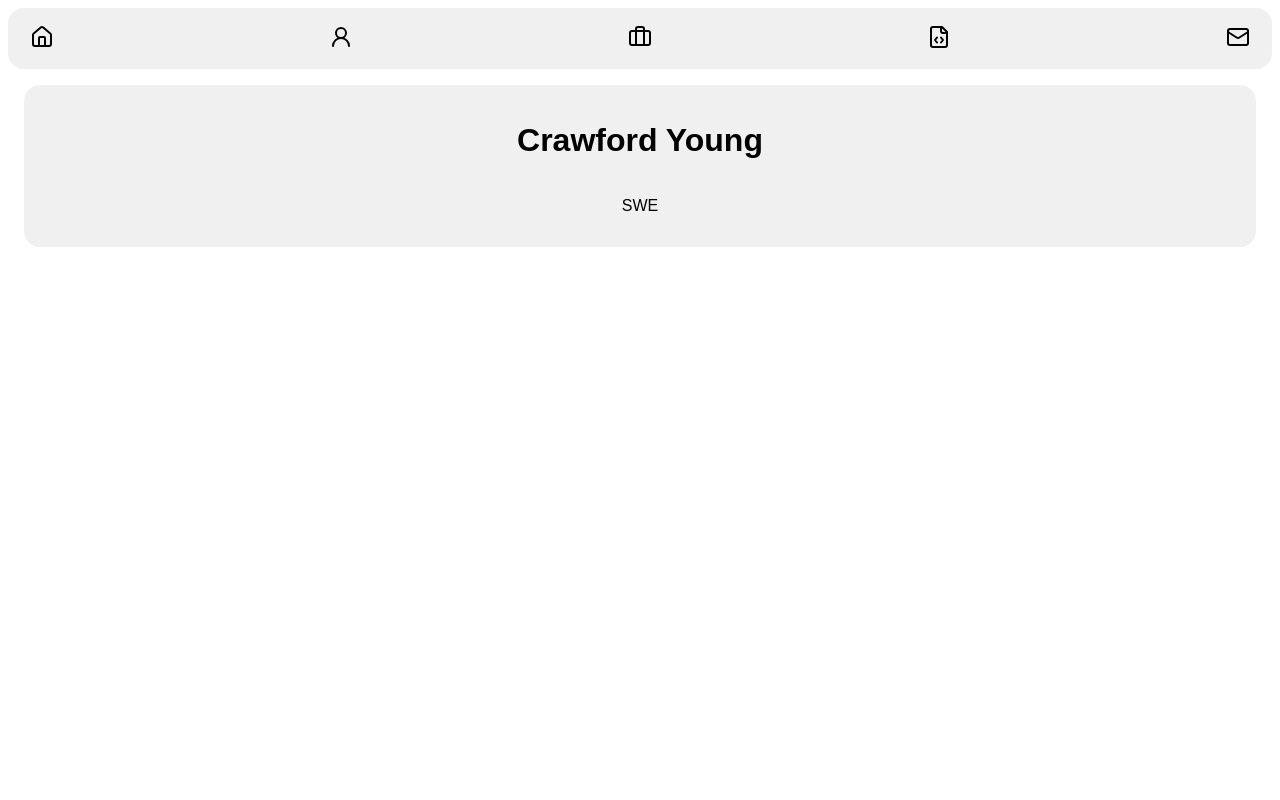
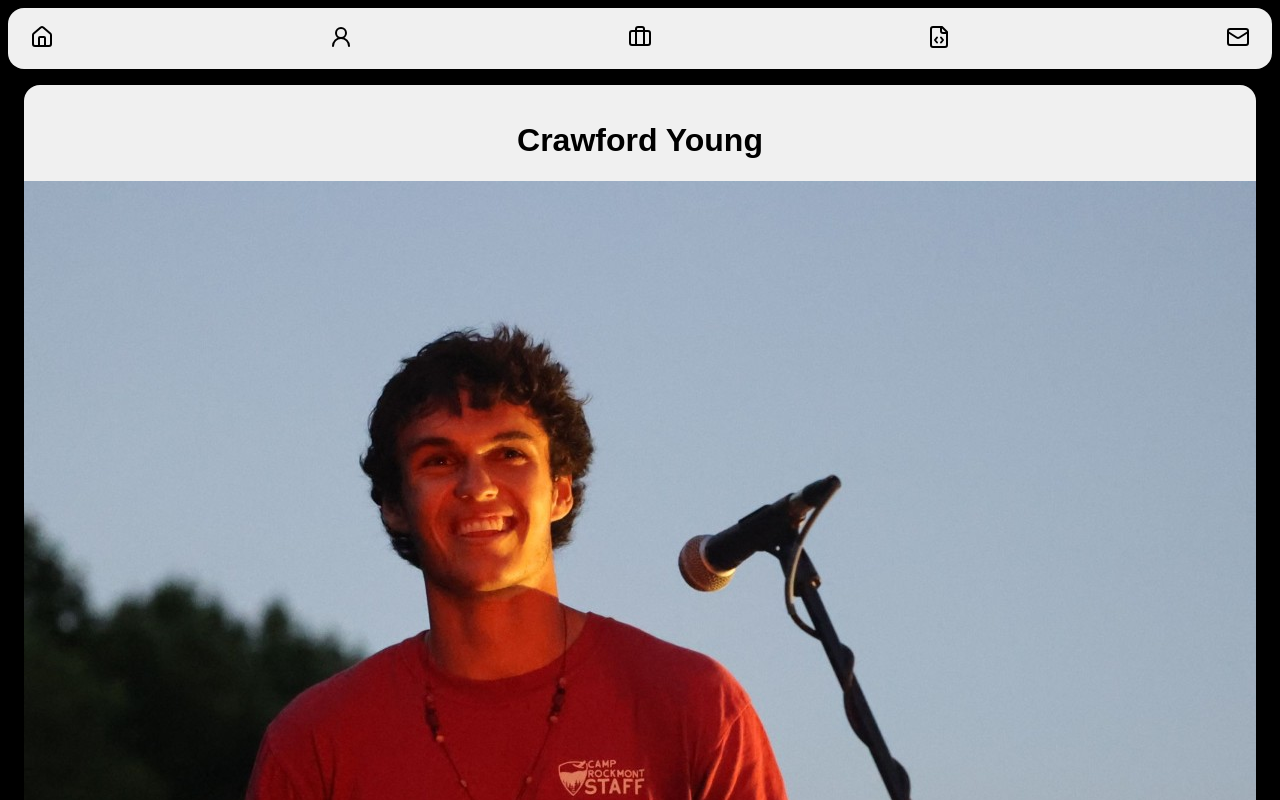
Before and after one commit to Crawford-Young/NextJSPlayground, a Next.js app in the folder nextjs-dashboard/: page / in a window 1280 px wide. Shown: the top 800 px of the page. Built offline with nearby package versions, Linux system fonts and the light colour scheme.

Commit message:
added image not formatted

```diff
--- a/nextjs-dashboard/app/body/body.css
+++ b/nextjs-dashboard/app/body/body.css
@@ -10,3 +10,12 @@
   padding: 1rem;
   margin: 1rem;
 }
+
+.profile-circle {
+  width: 100px; /* Adjust size as needed */
+  height: 100px; /* Must match width for a perfect circle */
+  border-radius: 50%;
+  /* Additional styling for background image approach */
+  background-size: cover;
+  background-position: center center;
+}
--- a/nextjs-dashboard/app/body/home.tsx
+++ b/nextjs-dashboard/app/body/home.tsx
@@ -1,9 +1,12 @@
 import "./body.css";
+import Image from "next/image";
+import CampHeadshot from "@/app/photos/CampHeadshot.jpg";
 
 export const Home = () => {
   return (
     <div className="homeContainer">
       <h1>Crawford Young</h1>
+      <Image src={CampHeadshot} alt="Me!" />
       <p>SWE</p>
     </div>
   );
--- a/nextjs-dashboard/app/page.css
+++ b/nextjs-dashboard/app/page.css
@@ -1,3 +1,7 @@
 .pageContainer {
-  font-family: "Polymath", sans-serif;
 }
+
+body {
+  background-color: black;
+  font-family: "san francisco", sans-serif;
+}
```
Also changed, not shown: nextjs-dashboard/app/photos/CampHeadshot.jpg (added).
